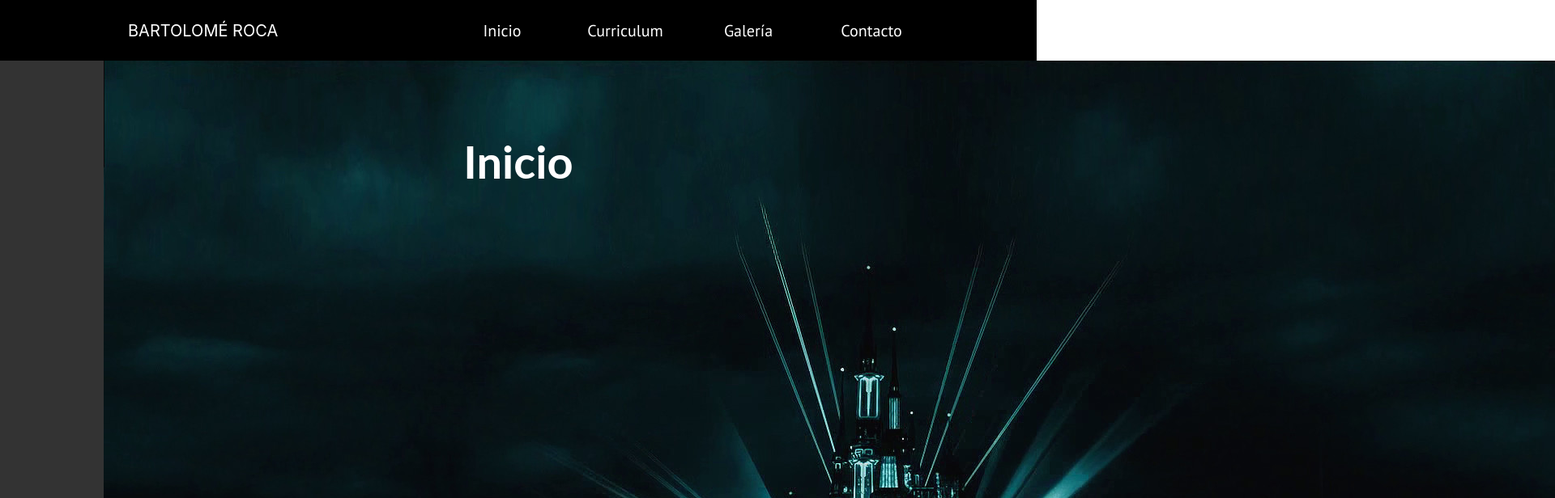
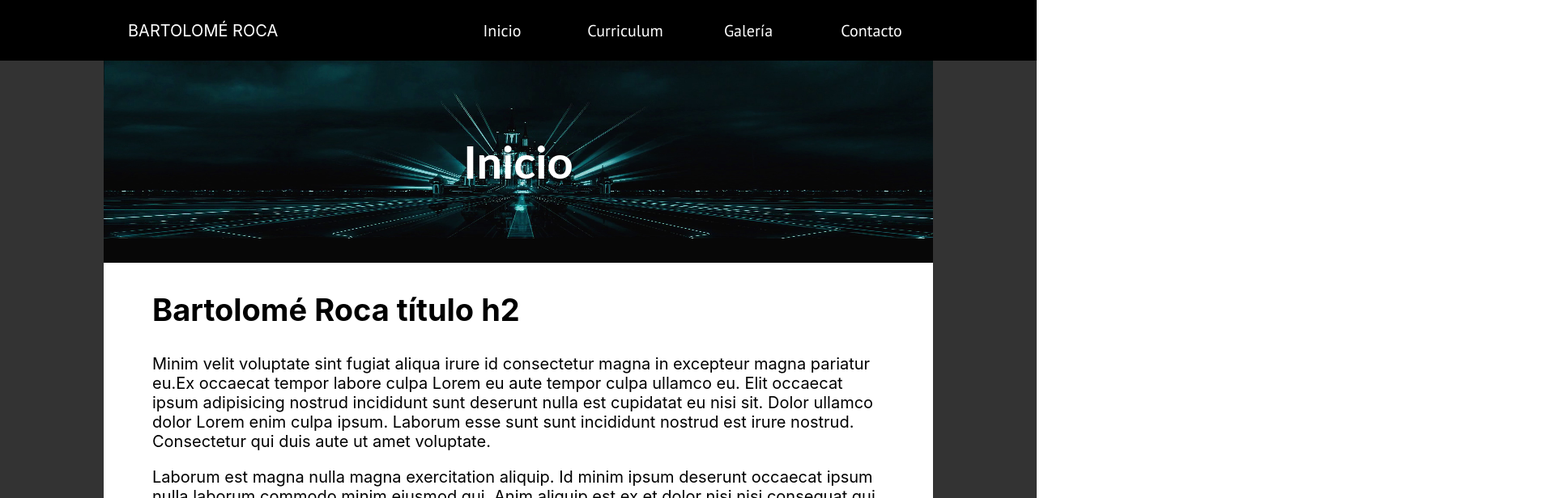
Before and after one commit to Xexuline/bartolome-roca-web-vue, a Vue app: page /web in a window 1280 px wide. Shown: the top 616 px of the page at 81% size, 1920 px wide, since content can reach past the window. Built offline with nearby package versions, Linux system fonts and the light colour scheme.

Commit message:
Fixing CSS of section and added Footer

```diff
--- a/src/assets/css/components/section.css
+++ b/src/assets/css/components/section.css
@@ -22,6 +22,11 @@ section {
   margin-top: 0;
 }
 
+.image-section {
+  width: 100%;
+  max-height: 250px;
+}
+
 @media screen and (max-width: 1200px) {
   .container-web {
       width: 95%;
--- a/src/components/Footer.vue
+++ b/src/components/Footer.vue
@@ -1,15 +1,15 @@
 <template>
   <footer>
-          ©2018 Página personal de Bartolomé Roca - Artista Plástico <br> Desarrolado por MrCodeDev
+    ©2018 Página personal de Bartolomé Roca - Artista Plástico <br> Desarrolado por MrCodeDev
   </footer>
 </template>
 
 <script>
-  export default {
-    name: 'app-footer',
-  }
+export default {
+  name: "app-footer"
+};
 </script>
 
 <style>
-  @import "../assets/css/components/footer.css";
+@import "../assets/css/components/footer.css";
 </style>
```
